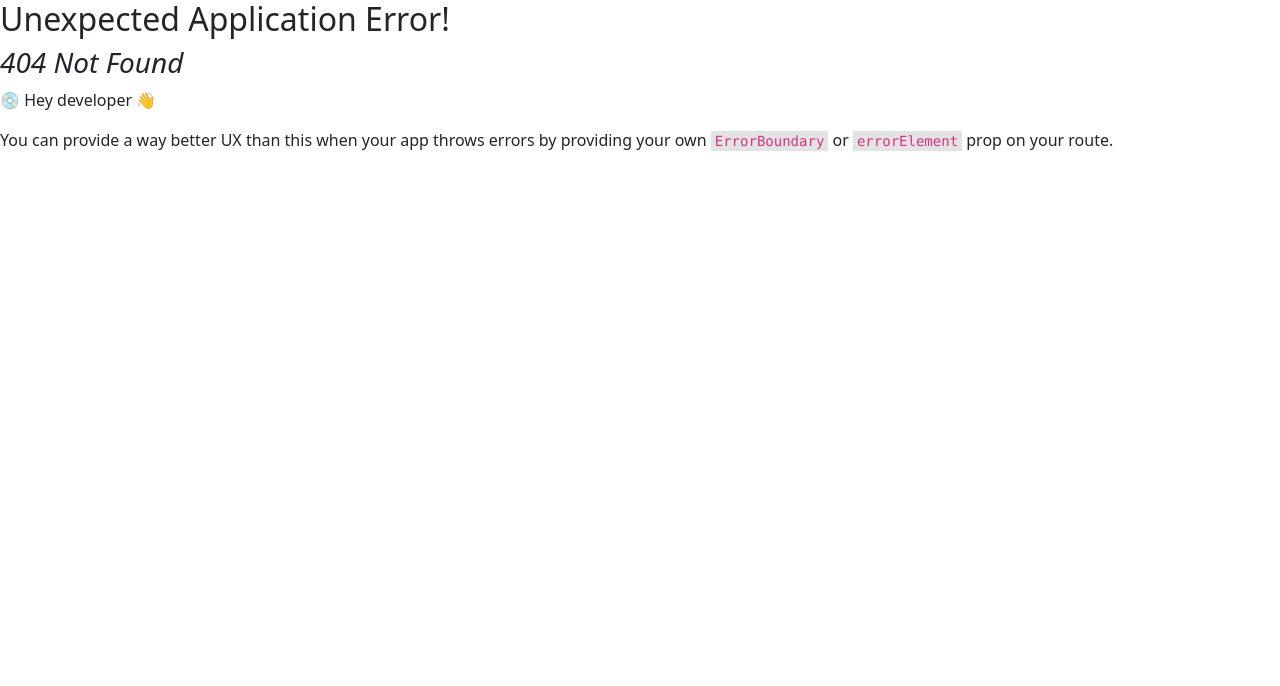
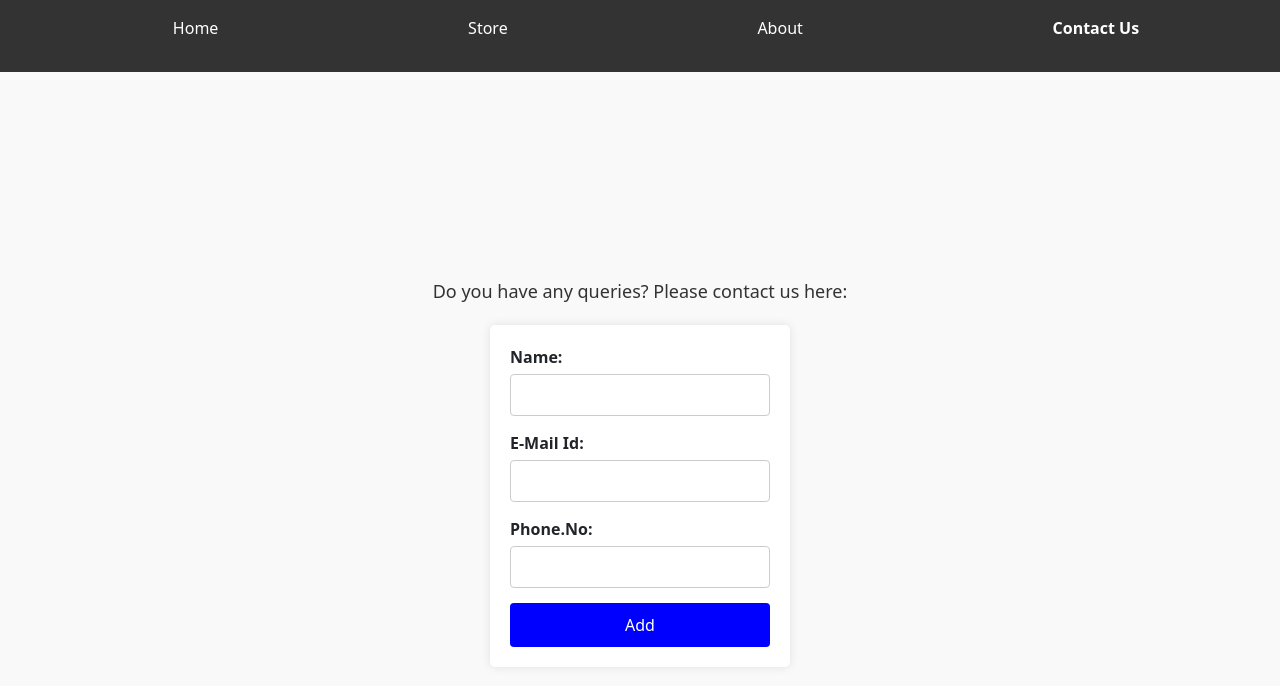
Before and after one commit to kulkarnianushree/Ecommerce-Website, a React (Create React App) app: page /Contact in a window 1280 px wide. Before the commit this address had no page. Shown: the top 686 px of the page. Built offline with nearby package versions, Linux system fonts and the light colour scheme.

Commit message:
contact page added

```diff
--- a/public/index.html
+++ b/public/index.html
@@ -31,7 +31,10 @@
   </head>
   <body>
     <noscript>You need to enable JavaScript to run this app.</noscript>
+
     <div id="root"></div>
+    <div id="backdrop-root"></div>
+    <div id='Overlay-root'></div>
     <!--
       This HTML file is a template.
       If you open it directly in the browser, you will see an empty page.
--- a/src/App.jsx
+++ b/src/App.jsx
@@ -5,6 +5,7 @@ import AboutPage from './Pages/About';
 import HomePage from './Pages/Home';
 import RootLayout from './Pages/Root';
 import StorePage from './Pages/Store';
+import ContactPage from "./Pages/Contact";
 
 const router = createBrowserRouter([
   {
@@ -13,7 +14,8 @@ const router = createBrowserRouter([
     children: [
       { path: '/About', element: <AboutPage /> },
       {path:'/Store', element: <StorePage/>},
-      { path: '/Home', element: <HomePage /> }
+      { path: '/Home', element: <HomePage /> },
+      {path:'/Contact',element:<ContactPage/>}
     ]
   }
 ]);
--- /dev/null
+++ b/src/Pages/Contact.js
@@ -0,0 +1,8 @@
+import Contact from "../components/Contact/Contact"
+
+const ContactPage = () =>{
+    return(
+        <Contact/>
+    )
+}
+export default ContactPage
--- /dev/null
+++ b/src/components/Contact/Contact.css
@@ -0,0 +1,57 @@
+.contact-container {
+    display: flex;
+    flex-direction: column;
+    align-items: center;
+    justify-content: center;
+    height: 100vh;
+    background-color: #f9f9f9;
+    padding: 20px;
+    box-sizing: border-box;
+}
+
+.contact-message {
+    margin-bottom: 20px;
+    font-size: 18px;
+    color: #333;
+    text-align: center;
+}
+
+.contact-form {
+    background: #fff;
+    padding: 20px;
+    border-radius: 5px;
+    box-shadow: 0 0 10px rgba(0, 0, 0, 0.1);
+    width: 300px;
+}
+
+.form-group {
+    margin-bottom: 15px;
+}
+
+.form-group label {
+    display: block;
+    margin-bottom: 5px;
+    font-weight: bold;
+}
+
+.form-control {
+    width: 100%;
+    padding: 8px;
+    border: 1px solid #ccc;
+    border-radius: 4px;
+}
+
+.submit-button {
+    width: 100%;
+    padding: 10px;
+    border: none;
+    border-radius: 4px;
+    background-color: blue;
+    color: white;
+    font-size: 16px;
+    cursor: pointer;
+}
+
+.submit-button:hover {
+    background-color: #218838;
+}
--- /dev/null
+++ b/src/components/Contact/Contact.js
@@ -0,0 +1,38 @@
+import './Contact.css';
+
+const Contact = () => {
+    return (
+        <div className="contact-container">
+            <p className="contact-message">Do you have any queries? Please contact us here:</p>
+            <form className="contact-form">
+                <div className="form-group">
+                    <label htmlFor="name">Name:</label>
+                    <input
+                        type="text"
+                        id="name"
+                        className="form-control"
+                    />
+                </div>
+                <div className="form-group">
+                    <label htmlFor="email">E-Mail Id:</label>
+                    <input
+                        type="email"
+                        id="email"
+                        className="form-control"
+                    />
+                </div>
+                <div className="form-group">
+                    <label htmlFor="phno">Phone.No:</label>
+                    <input
+                        type="number"
+                        id="phno"
+                        className="form-control"
+                    />
+                </div>
+                <button type="submit" className="submit-button">Add</button>
+            </form>
+        </div>
+    );
+}
+
+export default Contact;
--- a/src/components/Display/Display.css
+++ b/src/components/Display/Display.css
@@ -1,12 +1,22 @@
 .display-container {
-    margin: 20px; /* Adds some margin around the display container */
-    padding: 20px; /* Adds padding inside the display container */
-    border: 1px solid #ccc; /* Adds a border for better visibility */
+  margin: 20px;
+  padding: 20px;
+  border: 1px solid #ccc;
+  background-color: white;
+  z-index: 100;
+  position: relative;
+  max-width: 600px;
+  width: 100%;
+}
 
-    /* Flexbox styles for centering and spacing */
-    display: flex;
-    flex-direction: column;
-    align-items: center;
+.backdrop {
+  position: fixed;
+  top: 0;
+  left: 0;
+  width: 100%;
+  height: 100%;
+  background-color: rgba(0, 0, 0, 0.75);
+  z-index: 50;
 }
 
 .main {
@@ -14,16 +24,17 @@
   justify-content: space-between;
   align-items: center;
   width: 100%;
-    margin-bottom: 10px; /* Adds margin bottom for spacing */
+  margin-bottom: 10px;
 }
 
 .cart-table {
   width: 100%;
   border-collapse: collapse;
-    margin-bottom: 10px; /* Adds margin bottom for spacing */
+  margin-bottom: 10px;
 }
 
-  .cart-table th, .cart-table td {
+.cart-table th,
+.cart-table td {
   border: 1px solid #ddd;
   padding: 8px;
   text-align: left;
@@ -39,10 +50,12 @@
 }
 
 .cart-image {
-    max-width: 50px; /* Adjust image size as needed */
-    margin-right: 10px; /* Adds margin for spacing between image and text */
+  max-width: 50px;
+  margin-right: 10px;
 }
 
-  .h1 {
-    margin-left: 50rem;
+.total {
+  font-size: 1.5rem;
+  margin-top: 10px;
+  text-align: right;
 }
--- a/src/components/Display/Display.js
+++ b/src/components/Display/Display.js
@@ -1,8 +1,14 @@
 import React from 'react';
+import ReactDOM from 'react-dom';
 import './Display.css';
 import { Button } from 'react-bootstrap';
 
 const Display = (props) => {
+  const BackDrop = (props) => {
+    return <div className="backdrop" onClick={props.onCancel}></div>;
+  };
+
+  const ModalOverlay = (props) => {
     const RemoveButtonHandler = (id) => {
       props.ondeleteData(id);
     };
@@ -53,13 +59,20 @@ const Display = (props) => {
                 </td>
               </tr>
             ))}
-
           </tbody>
         </table>
-      <div className='h1'>Total ${total}</div>
+        <div className='total'>Total ${total}</div>
         <Button variant='info' className='btn align-items-center' onClick={props.onDone}>PURCHASE</Button>
       </div>
     );
-}
+  };
+
+  return (
+    <React.Fragment>
+      {ReactDOM.createPortal(<BackDrop onCancel={props.onCancel} />, document.getElementById('backdrop-root'))}
+      {ReactDOM.createPortal(<ModalOverlay {...props} />, document.getElementById('overlay-root'))}
+    </React.Fragment>
+  );
+};
 
 export default Display;
--- a/src/components/Heading/Heading.js
+++ b/src/components/Heading/Heading.js
@@ -17,6 +17,9 @@ const Heading = (props) => {
           <li>
             <NavLink to="/about" activeClassName="active">About</NavLink>
           </li>
+          <li>
+            <NavLink to="/Contact" activeClassName='active'>Contact Us</NavLink>
+          </li>
 
         </ul>
       </nav>
```
Lines whose indentation alone changed are shown as unchanged.
